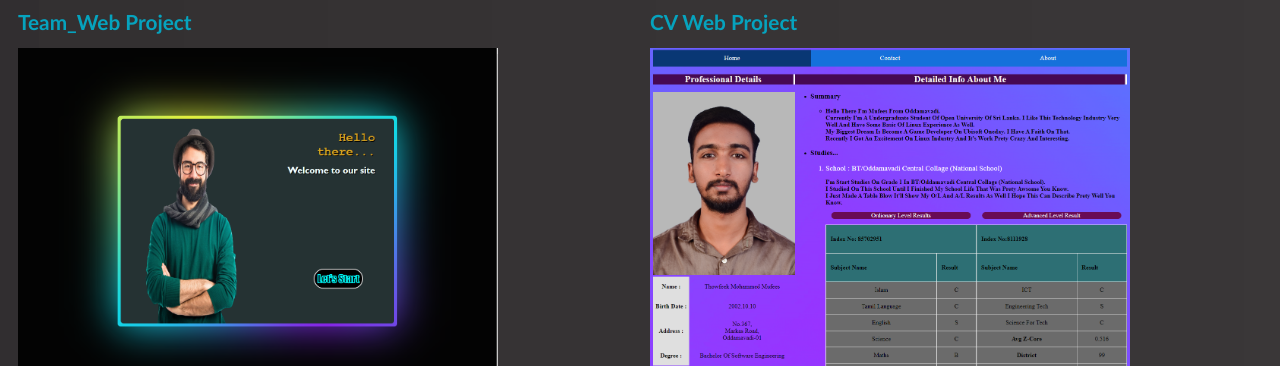
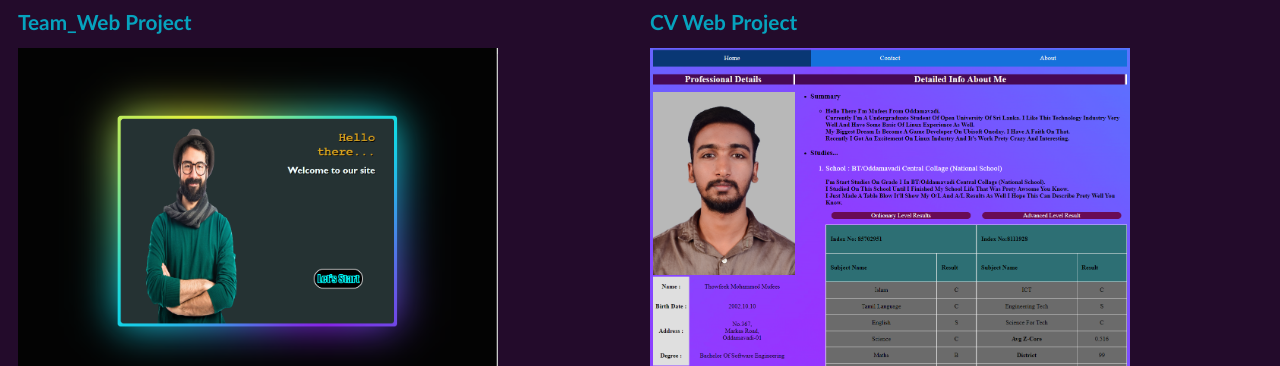
Before and after one commit to gjmfs/team-web, a plain HTML site: page sub-pages/home.html in a window 1280 px wide. Shown: the part 79-445 px from the top of the page. Drawn offline with Linux system fonts and the light colour scheme.

Commit message:
background changed making web faster

```diff
--- a/css/nav-bar.css
+++ b/css/nav-bar.css
@@ -1,8 +1,5 @@
 html{
-    background-image: url(../Images/BG.jpg);
-    background-repeat: no-repeat;
-    background-size:auto;
-
+    background-color: rgb(35, 11, 43);
 
 }
 nav{
```
